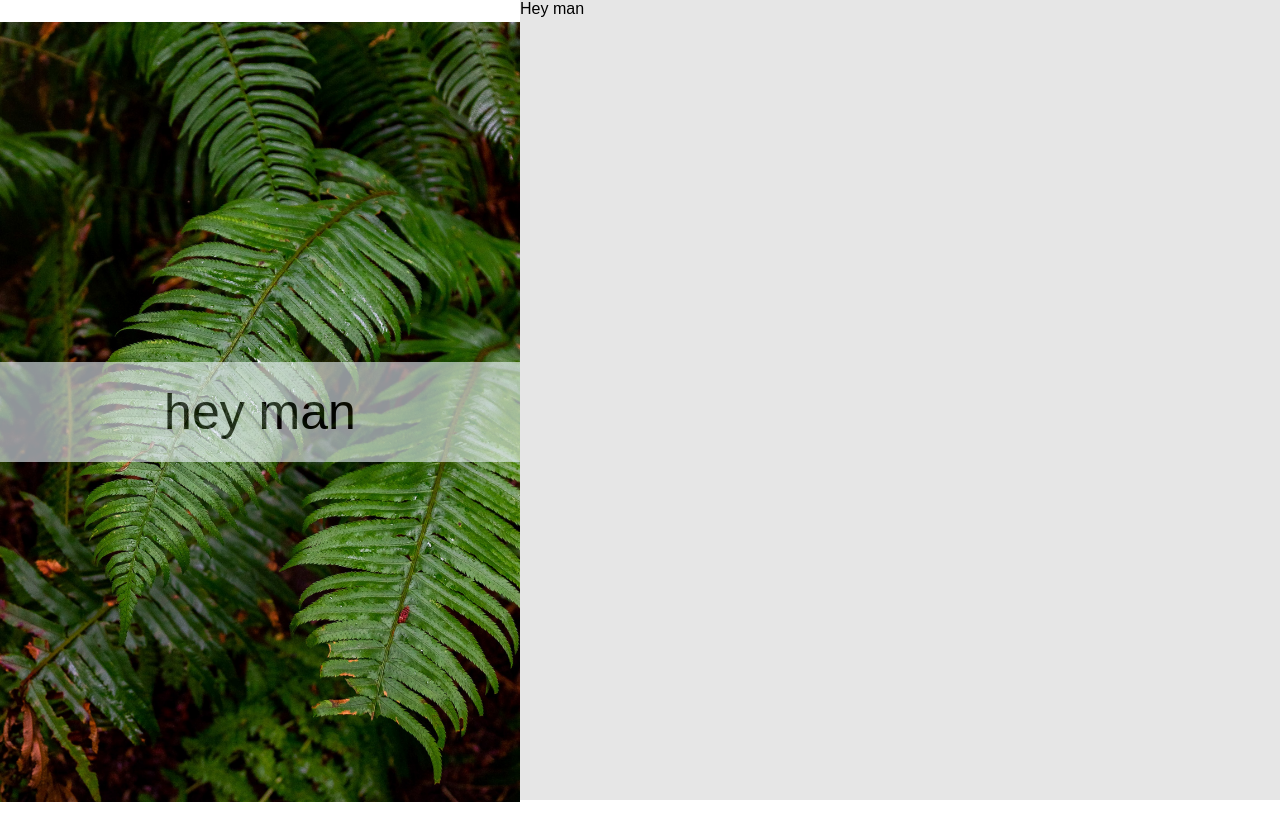
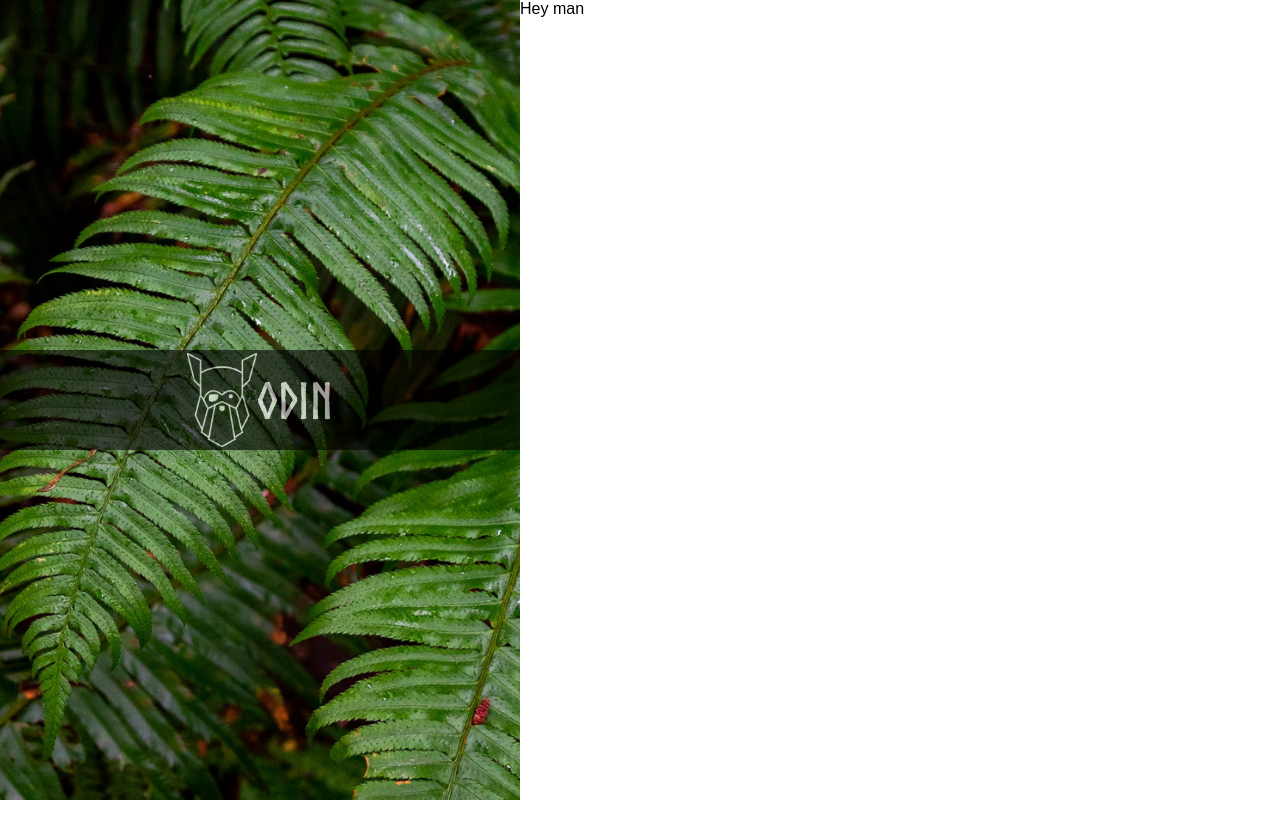
Before and after one commit to rehmansohail/sign-up-form, a plain HTML site: page signup.html in a window 1280 px wide. After the commit the page ends 800 px from the top, so only its background shows below. Drawn offline with Linux system fonts and the light colour scheme.

Commit message:
left half completed

```diff
--- a/signup.html
+++ b/signup.html
@@ -9,7 +9,7 @@
 </head>
 <body>
     <div class="container" id="container1">
-        <div class="left_content">hey man</div>
+        <div class="left_content"><img src="./images/odin-lined.png" alt="Logo">ODIN</div>
     </div>
     <div class="container" id="container2">
 Hey man
--- a/style.css
+++ b/style.css
@@ -5,9 +5,14 @@ body {
     display: flex;
     font-family: Arial, Helvetica, sans-serif;
   }
+  @font-face{
+    font-family: "CustomFont";
+    src: url(./fonts/Norse-Bold.otf);
+  }
 
   .left_content{
-    background-color: aliceblue;
+    background-color: black;
+    color: white;
     width: 65vh;
     height: 100px;
     opacity: 0.6;
@@ -15,14 +20,18 @@ body {
     display: flex;
     align-items: center;
     justify-content: center;
+    font-family: "CustomFont",Arial, Helvetica, sans-serif;
+  }
+  .left_content img{
+    width: 70px;
   }
 
   #container1 {
 
-    height: 103vh;
+    height: 100vh;
     width: 65vh;
     background-image:url(./images/halie-west-25xggax4bSA-unsplash.jpg) ;
-    background-size: contain;
+    background-size: 100vh;
     background-repeat: no-repeat;
     background-position: center;
     display: flex;
@@ -33,7 +42,7 @@ body {
 
 
   #container2 {
-    background-color: #e6e6e6;
+    background-color: white;
     height: 100vh;
     flex-grow: 1;
   }
```
Also changed, not shown: fonts/Norse-Bold.otf (added), images/odin-lined.png (added).
